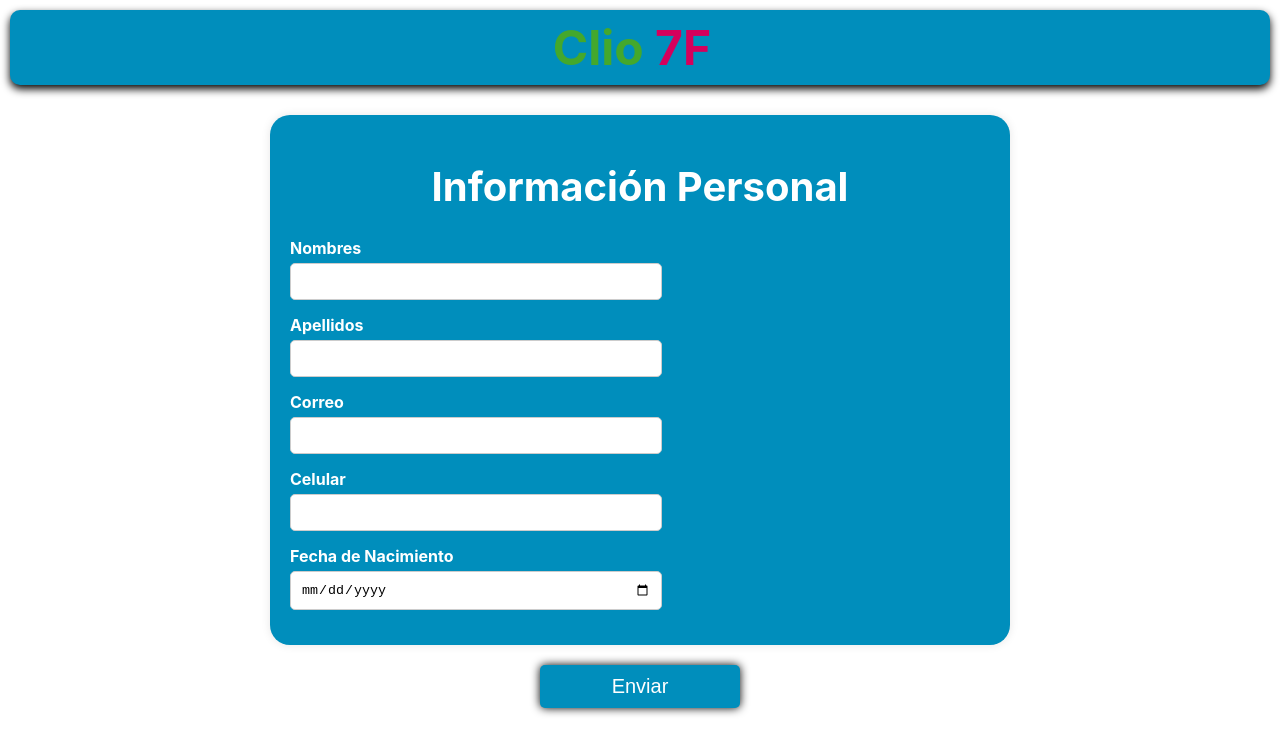
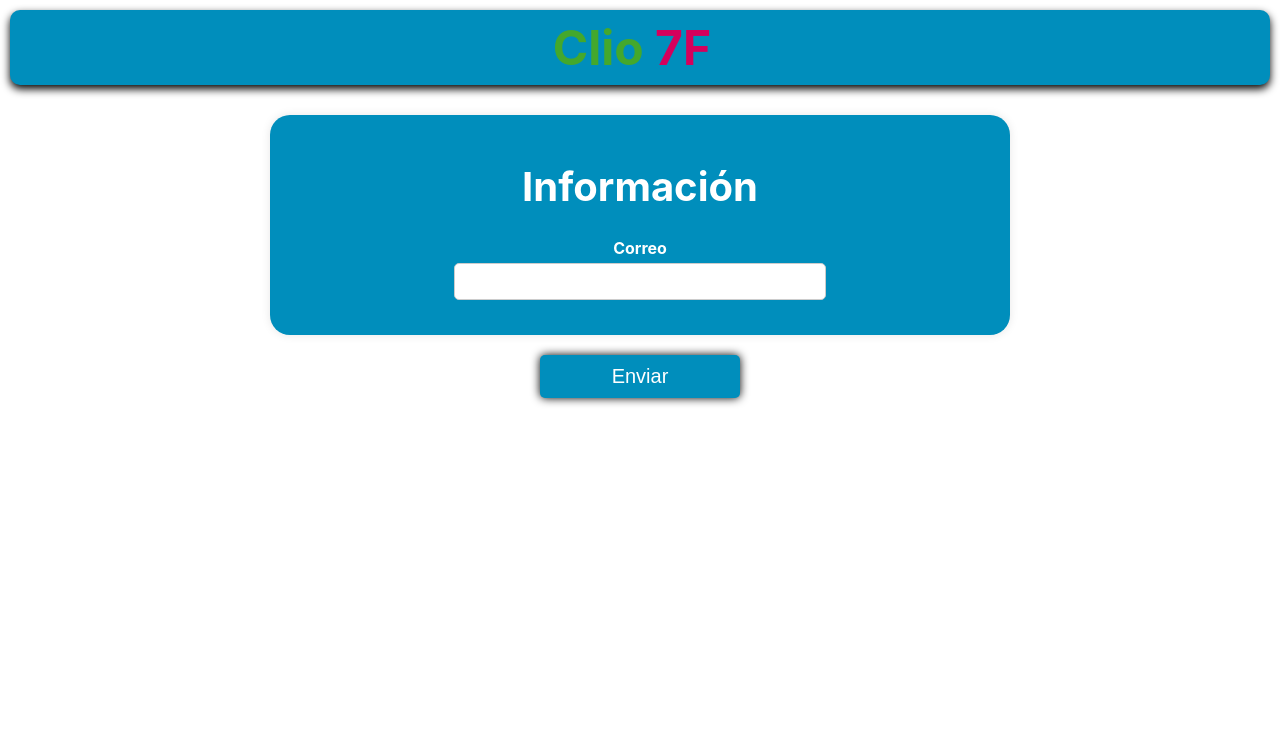
Before and after one commit to TecnoParque-Tech/clio7f_front, a React (Create React App) app: page /personalinformation in a window 1280 px wide. Shown: the top 754 px of the page. Built offline with nearby package versions, Linux system fonts and the light colour scheme.

Commit message:
Eliminar datos personales

```diff
--- a/src/containers/PersonalInformation.jsx
+++ b/src/containers/PersonalInformation.jsx
@@ -69,30 +69,8 @@ const PersonalInformation = () => {
   return (
     <FormContainer>
       <Content>
-        <Tittle>Información Personal</Tittle>
+        <Tittle>Información</Tittle>
         <form>
-          <FormField>
-            <Label htmlFor="firstName">Nombres</Label>
-            <Input
-              type="text"
-              id="firstName"
-              name="firstName"
-              value={formData.firstName}
-              onChange={handleChange}
-              required
-            />
-          </FormField>
-          <FormField>
-            <Label htmlFor="lastName">Apellidos</Label>
-            <Input
-              type="text"
-              id="lastName"
-              name="lastName"
-              value={formData.lastName}
-              onChange={handleChange}
-              required
-            />
-          </FormField>
           <FormField>
             <Label htmlFor="email">Correo</Label>
             <Input
@@ -100,28 +78,6 @@ const PersonalInformation = () => {
               id="email"
               name="email"
               value={formData.email}
-              onChange={handleChange}
-              required
-            />
-          </FormField>
-          <FormField>
-            <Label htmlFor="phone">Celular</Label>
-            <Input
-              type="tel"
-              id="phone"
-              name="phone"
-              value={formData.phone}
-              onChange={handleChange}
-              required
-            />
-          </FormField>
-          <FormField>
-            <Label htmlFor="birthDate">Fecha de Nacimiento</Label>
-            <Input
-              type="date"
-              id="birthDate"
-              name="birthDate"
-              value={formData.birthDate}
               onChange={handleChange}
               required
             />
@@ -163,9 +119,12 @@ const Content = styled.div`
 `;
 
 const FormField = styled.div`
+  display: flex;
+  flex-direction: column;
   margin-bottom: 15px;
   color: white;
   width: 100%;
+  align-items: center;
 `;
 
 const Label = styled.label`
```
